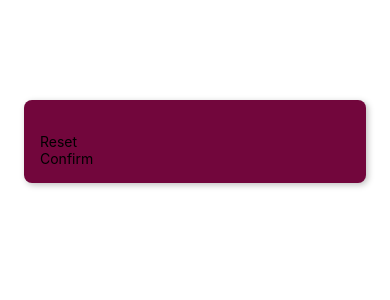
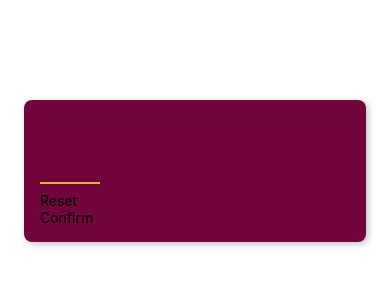
Before and after one commit to sejungkwak/react_native_GuessNumber, a React Native app: screen / in a window 390 px wide. Shown: the top 300 px of the page. Built offline with nearby package versions, Linux system fonts and the light colour scheme.

Commit message:
style: style number input element

```diff
--- a/screens/StartGameScreen.js
+++ b/screens/StartGameScreen.js
@@ -5,7 +5,7 @@
 function StartGameScreen() {
     return (
         <View style={ styles.inputContainer }>
-            <TextInput />
+            <TextInput style={ styles.numberInput } maxLength={ 2 } />
             <PrimaryButton>Reset</PrimaryButton>
             <PrimaryButton>Confirm</PrimaryButton>
         </View>
@@ -26,5 +26,16 @@
         shadowOffset: { width: 2, height: 2 },
         shadowOpacity: 0.25,
         shadowRadius: 6,
+    },
+    numberInput: {
+        width: 60,
+        height: 60,
+        marginVertical: 8,
+        borderBottomWidth: 2,
+        borderBottomColor: '#ddb52f',
+        textAlign: 'center',
+        fontSize: 32,
+        fontWeight: 'bold',
+        color: '#ddb52f',
     }
 })
```
